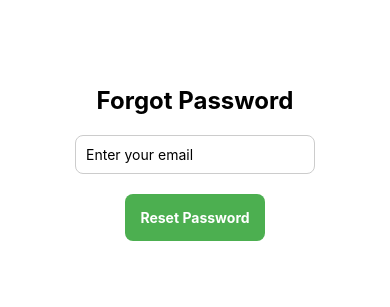
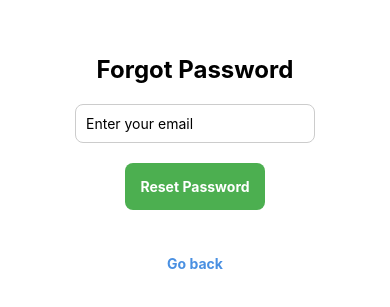
Before and after one commit to prateekcmr/MyRNMiniProj, a React Native app: screen /Forgot_Pswd in a window 390 px wide. Shown: the part 259-566 px from the top of the page. Built offline with nearby package versions, Linux system fonts and the light colour scheme.

Commit message:
Update ForgotPassword.js
Add one line of code to go back if you did not want to click on this link

```diff
--- a/screens/ForgotPassword.js
+++ b/screens/ForgotPassword.js
@@ -60,6 +60,8 @@ export default function ForgotPassword({navigation})
         <Text style={{ color: "#fff", fontWeight: "bold" }}>Reset Password</Text>
       </TouchableOpacity>
 
+      <Text style={styles.go_back} onPress={() => navigation.navigate("Login")}>Go back</Text>
+
       <StatusBar style="auto" />
 
     </View>
@@ -75,4 +77,11 @@ const styles = StyleSheet.create({
     justifyContent: 'center',
     padding: 20
   },
+
+
+  go_back : {
+    marginTop: 45,
+    color: "#4a90e2",
+    fontWeight: "bold"
+  }
 });
```
